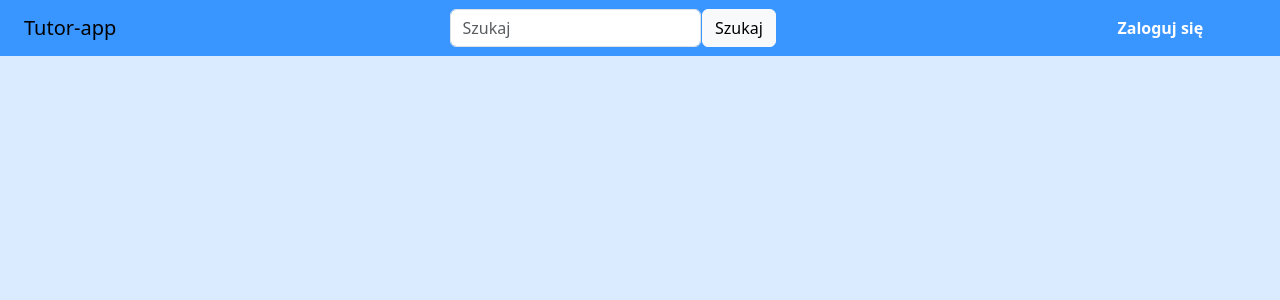
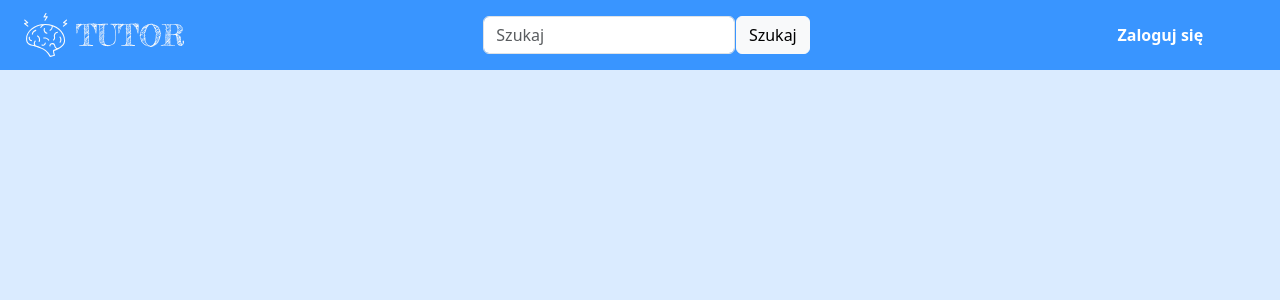
Before and after one commit to Etnisa/Tutor-app, a Flask app: page /1 in a window 1280 px wide. Shown: the top 300 px of the page. Run offline with Flask 3, Linux system fonts and the light colour scheme; data that the repository does not hold is empty.

Commit message:
Add logo

```diff
--- a/templates/navbar.html
+++ b/templates/navbar.html
@@ -1,7 +1,9 @@
 <nav class="navbar navbar-fluid navbar-light menu" style="background-color:#3995ff">
     <!-- logo -->
 
-    <a class="navbar-brand ms-4" href="/1"> Tutor-app</a>
+    <a class="navbar-brand ms-4" href="/1">
+        <img src="../static/img/Tutor-logo.svg" style="width: 8em;">
+    </a>
 
     <!-- add annoucement -->
     {% if 'username' in account_data.keys() %}
```
Also changed, not shown: static/img/Tutor-logo.svg (added).
